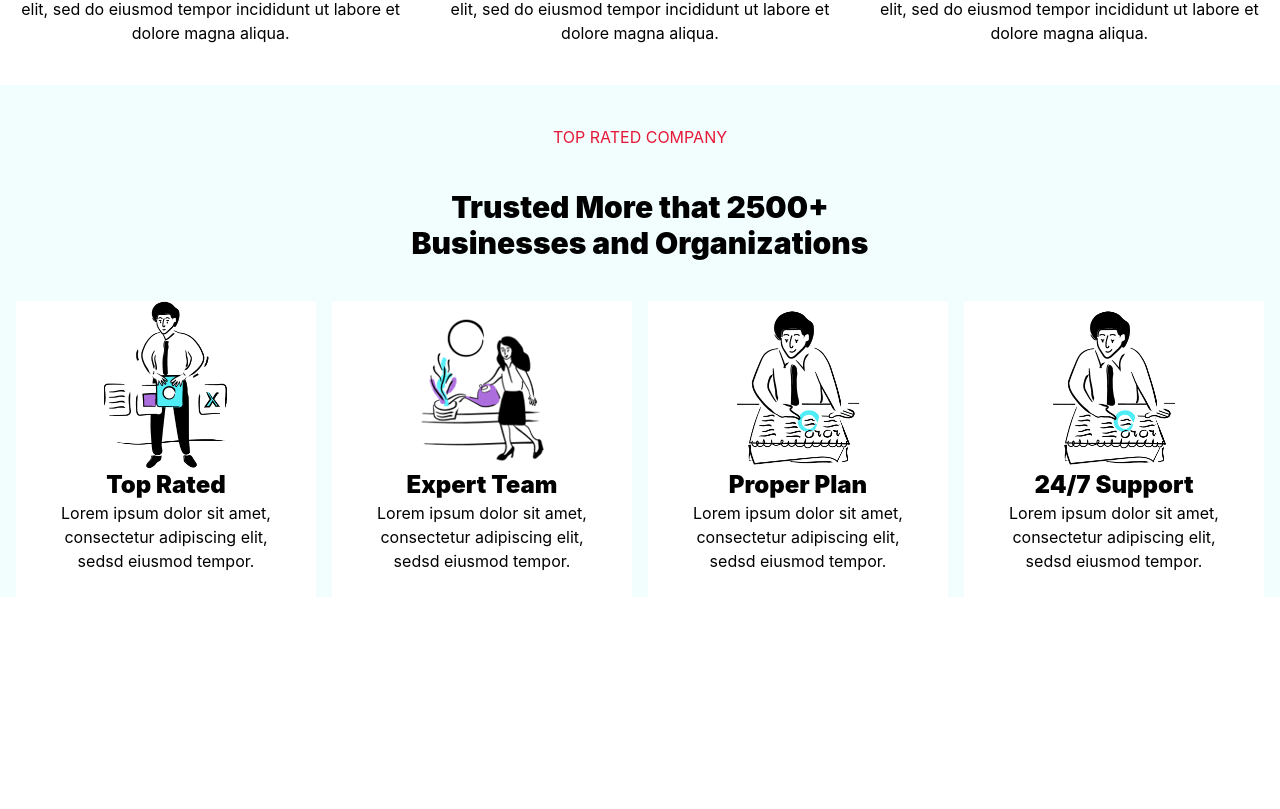
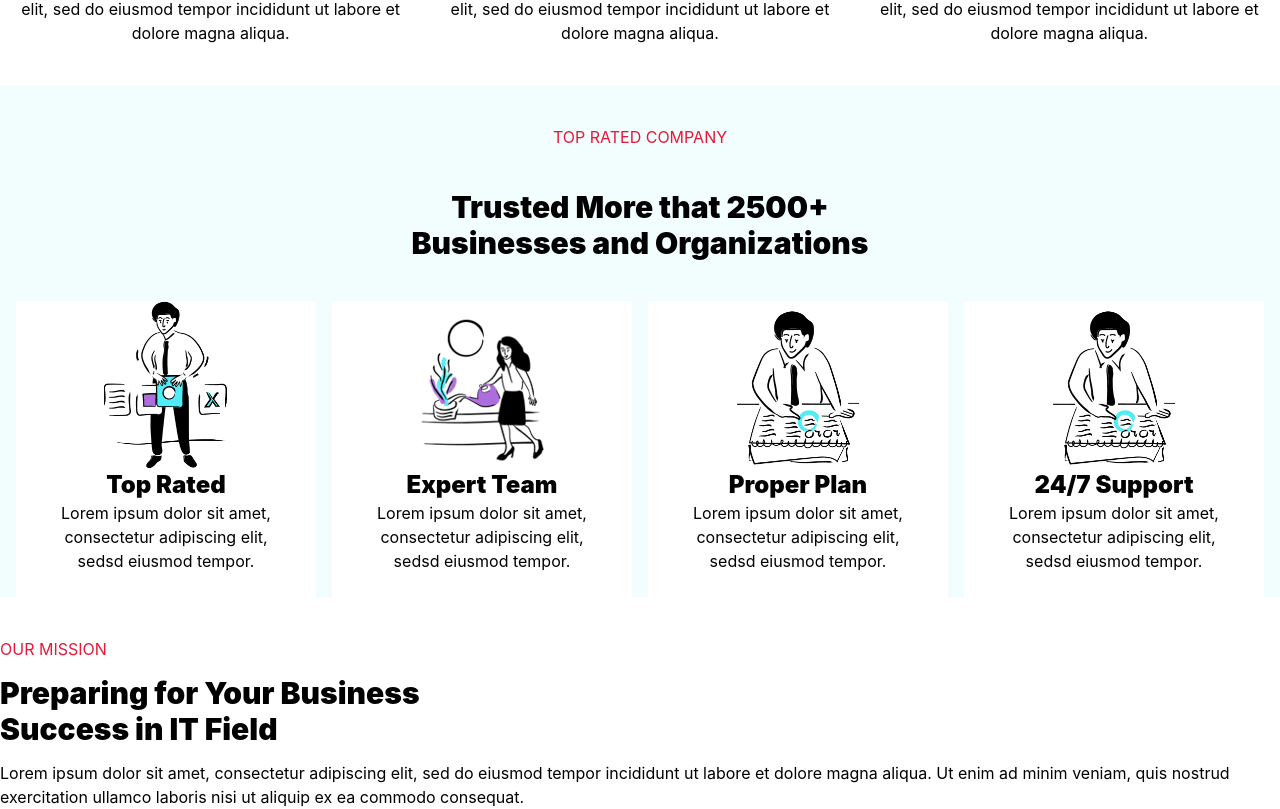
Before and after one commit to arathn8n/yango, a React (Vite) app: page / in a window 1280 px wide. Shown: the part 2535-3344 px from the top of the page. Before the commit the page ends 3132 px from the top, so only its background shows below. Built offline with nearby package versions, Linux system fonts and the light colour scheme.

Commit message:
comenzando homeMission

```diff
--- a/src/components/home/Home.tsx
+++ b/src/components/home/Home.tsx
@@ -4,6 +4,7 @@ import HomeFeatures from './HomeFeatures'
 import HomeAbout from './HomeAbout'
 import HomeServices from './HomeServices'
 import HomeCompany from './HomeCompany'
+import HomeMission from './HomeMission'
 
 const Home = () => {
     return (
@@ -28,6 +29,7 @@ const Home = () => {
             <HomeAbout />
             <HomeServices />
             <HomeCompany />
+            <HomeMission />
 
         </>
     )
--- /dev/null
+++ b/src/components/home/HomeMission.tsx
@@ -0,0 +1,18 @@
+import React from 'react'
+
+const HomeMission = () => {
+    return (
+        <section className='max-w-7xl mx-auto pt-10'>
+            <header>
+                <span className='text-[#E51938] block mb-3.5'>OUR MISSION</span>
+                <h2 className='text-3xl font-black mb-3.5'>Preparing for Your Business <br /> Success in IT Field
+                </h2>
+            </header>
+            <p>Lorem ipsum dolor sit amet, consectetur adipiscing elit, sed do eiusmod tempor incididunt ut labore et dolore magna aliqua. Ut enim ad minim veniam, quis nostrud exercitation ullamco laboris nisi ut aliquip ex ea commodo consequat.
+
+            </p>
+        </section>
+    )
+}
+
+export default HomeMission
```
Also changed, not shown: public/mission2.jpg (added).
